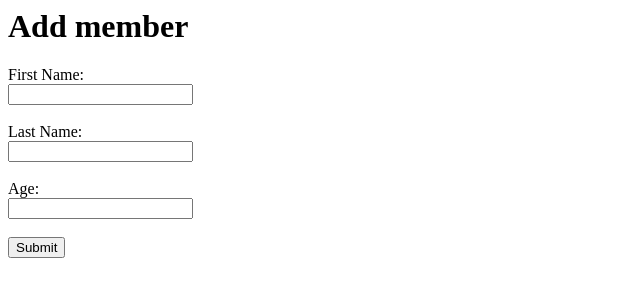
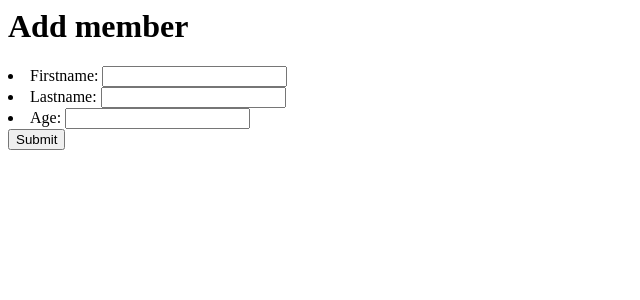
Before and after one commit to merronmuche/myworld, a Django app: page /members/add/ in a window 1280 px wide. Shown: the top 300 px of the page, without its empty margins (0-640 px from the left). Run offline with Django 4.2, Linux system fonts and the light colour scheme.

Commit message:
add using form

```diff
--- a/members/forms.py
+++ b/members/forms.py
@@ -0,0 +1,9 @@
+
+
+from django import forms
+
+class MembersForm(forms.Form):
+
+    firstname = forms.CharField(max_length=255)
+    lastname = forms.CharField(max_length=255)
+    age = forms.IntegerField()
--- a/members/templates/members/add.html
+++ b/members/templates/members/add.html
@@ -4,14 +4,7 @@
 
 <form action="" method="post">
 {% csrf_token %}
-First Name:<br>
-<input name="first">
-<br><br>
-Last Name:<br>
-<input name="last">
-<br><br>
-Age: <br>
-<input name="age">
-<br><br>
+{{ form.as_ul }}
+
 <input type="submit" value="Submit">
 </form>
--- a/members/views.py
+++ b/members/views.py
@@ -2,7 +2,7 @@ from django.shortcuts import render, redirect, HttpResponse
 from django.urls import reverse
 from django.template import loader
 from members.models import Members
-
+from members.forms import MembersForm
 def index(request):
 
   members = Members.objects.all()
@@ -21,13 +21,20 @@ def new_mod(request):
 def add(request):
 
     if request.method == 'GET':
-      return render(request, 'members/add.html')
+      form = MembersForm()
+      context = {
+        'form':form
+      }
+      return render(request, 'members/add.html', context)
     else:
-        x = request.POST['first']
-        y = request.POST['last']
-        age = request.POST['age']
-        Members.objects.create(firstname=x, lastname=y, age=age)
-        return redirect(reverse('index'))
+
+        form = MembersForm(request.POST)
+        if form.is_valid():
+          x =form.cleaned_data['firstname']
+          y = form.cleaned_data['lastname']
+          age = form.cleaned_data['age']
+          Members.objects.create(firstname=x, lastname=y, age=age)
+          return redirect(reverse('index'))
 
 
 def delete(request, id):
```
